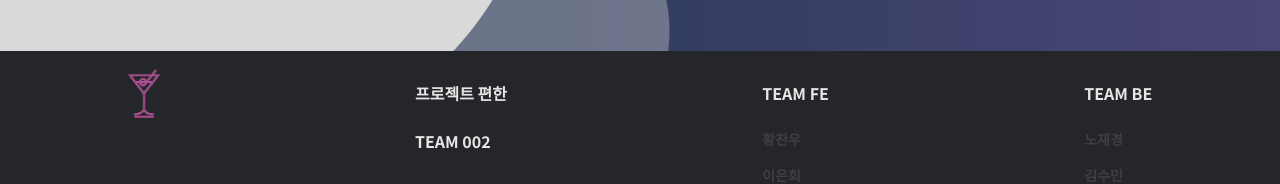
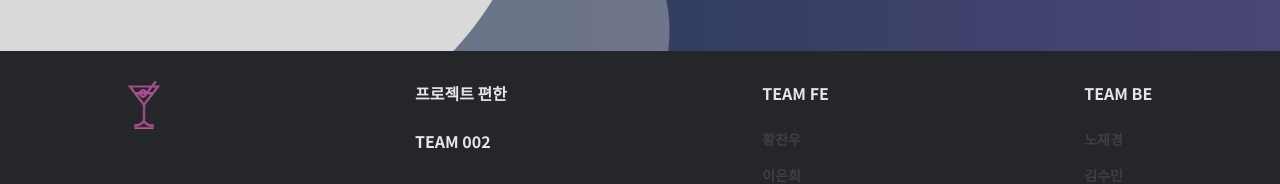
Before and after one commit to codestates-seb/seb44_main_002, a React (Create React App) app in the folder client/: page / in a window 1280 px wide. Shown: the part 2039-2223 px from the top of the page. Built offline with nearby package versions, Linux system fonts and the light colour scheme; no server answers.

Commit message:
chore : 푸터 로고 애니메이션 제거

```diff
--- a/client/src/components/Footer.js
+++ b/client/src/components/Footer.js
@@ -14,7 +14,7 @@ export default function Footer() {
             onKeyDown={() => navigate('/')}
             src={process.env.PUBLIC_URL + `/images/logo.webp`}
             alt="footerLogo"
-            className="animate-bounce cursor-pointer"
+            className="cursor-pointer"
           />
         </div>
         <FooterTextSection>
```
